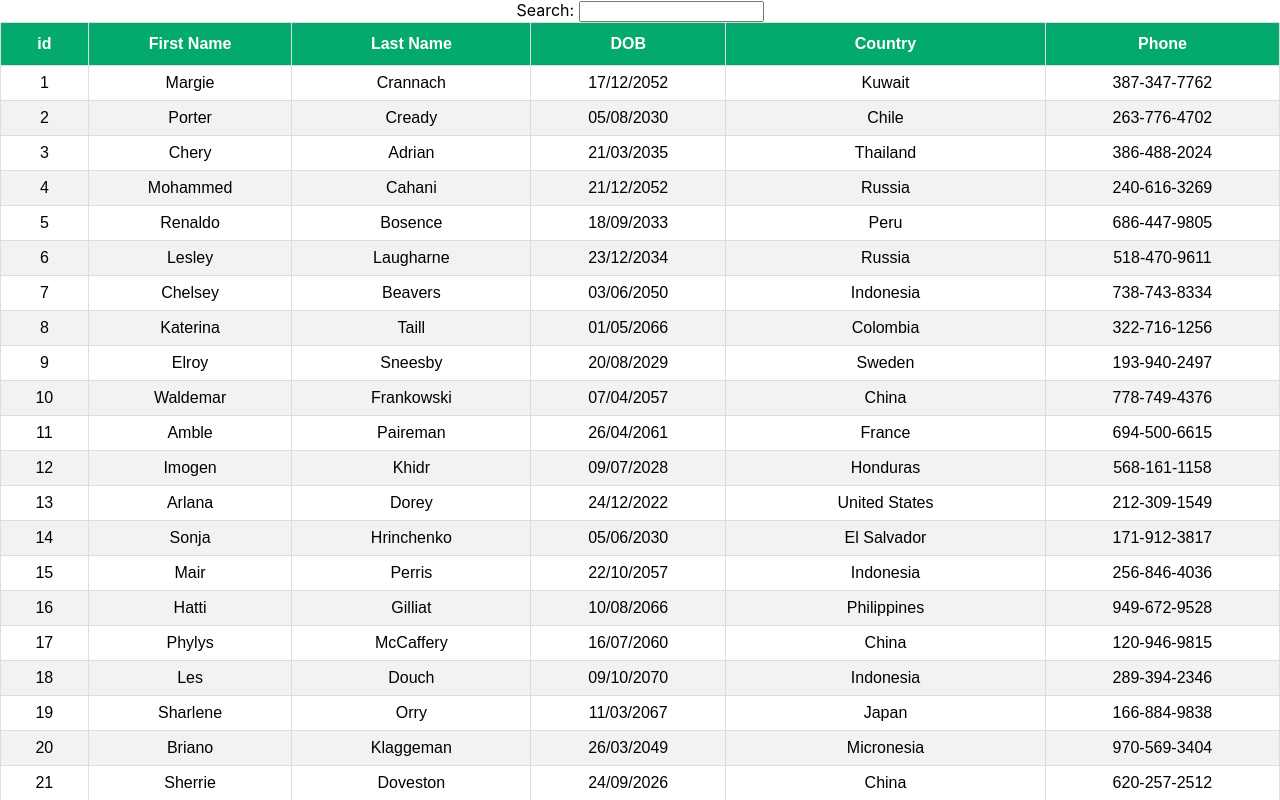
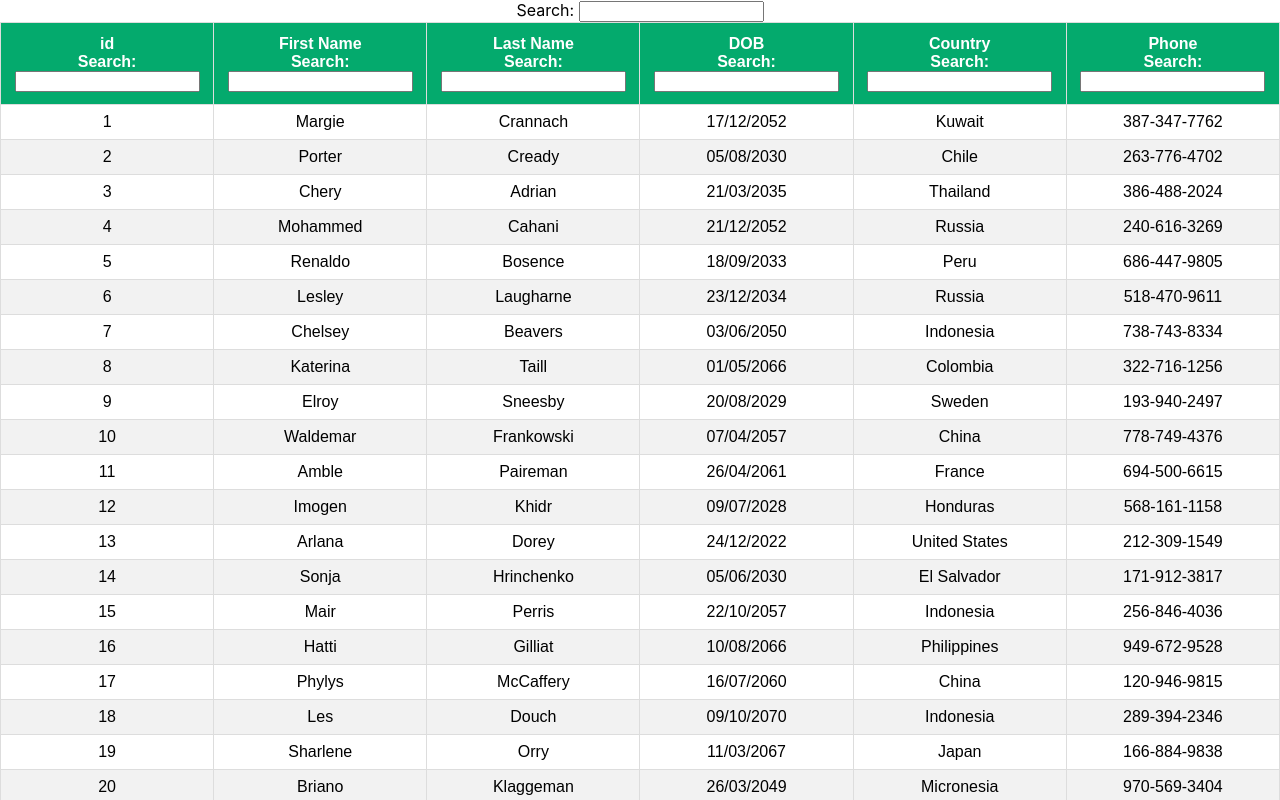
Before and after one commit to Reebal011/React_Table, a React (Create React App) app: page / in a window 1280 px wide. Shown: the top 800 px of the page. Built offline with nearby package versions, Linux system fonts and the light colour scheme.

Commit message:
Basic Column Filter Done -  (WIP)

```diff
--- /dev/null
+++ b/src/components/ColumnFilter.js
@@ -0,0 +1,14 @@
+import React from "react";
+
+export const ColumnFilter = ({ column }) => {
+  const { filterValue, setFilter } = column;
+  return (
+    <span>
+      Search: {""}
+      <input
+        value={filterValue || ""}
+        onChange={(e) => setFilter(e.target.value)}
+      />
+    </span>
+  );
+};
--- a/src/components/FilteringTable.js
+++ b/src/components/FilteringTable.js
@@ -1,5 +1,5 @@
 import React, { useMemo } from "react";
-import { useTable, useGlobalFilter } from "react-table";
+import { useTable, useGlobalFilter, useFilters } from "react-table";
 import MOCK_DATA from "./MOCK_DATA/MOCK_DATA.json";
 import { COLUMNS, GROUPED_COLUMNS } from "./columns";
 import "./table.css";
@@ -23,6 +23,7 @@
       columns,
       data,
     },
+    useFilters,
     useGlobalFilter
   );
 
@@ -35,7 +36,10 @@
           {headerGroups.map((headerGroup) => (
             <tr {...headerGroup.getHeaderGroupProps()}>
               {headerGroup.headers.map((column) => (
-                <th {...column.getHeaderProps()}>{column.render("Header")}</th>
+                <th {...column.getHeaderProps()}>
+                  {column.render("Header")}
+                  <div>{column.canFilter ? column.render("Filter") : null}</div>
+                </th>
               ))}
             </tr>
           ))}
--- a/src/components/columns.js
+++ b/src/components/columns.js
@@ -1,20 +1,24 @@
 import { format } from "date-fns";
+import { ColumnFilter } from "./ColumnFilter";
 
 export const COLUMNS = [
   {
     Header: "id",
     Footer: "id",
     accessor: "id",
+    Filter: ColumnFilter,
   },
   {
     Header: "First Name",
     Footer: "First Name",
     accessor: "first_name",
+    Filter: ColumnFilter,
   },
   {
     Header: "Last Name",
     Footer: "Last Name",
     accessor: "last_name",
+    Filter: ColumnFilter,
   },
   {
     Header: "DOB",
@@ -23,16 +27,19 @@
     Cell: ({ value }) => {
       return format(new Date(value), "dd/MM/yyyy");
     },
+    Filter: ColumnFilter,
   },
   {
     Header: "Country",
     Footer: "Country",
     accessor: "country",
+    Filter: ColumnFilter,
   },
   {
     Header: "Phone",
     Footer: "Phone",
     accessor: "phone",
+    Filter: ColumnFilter,
   },
 ];
 
```
